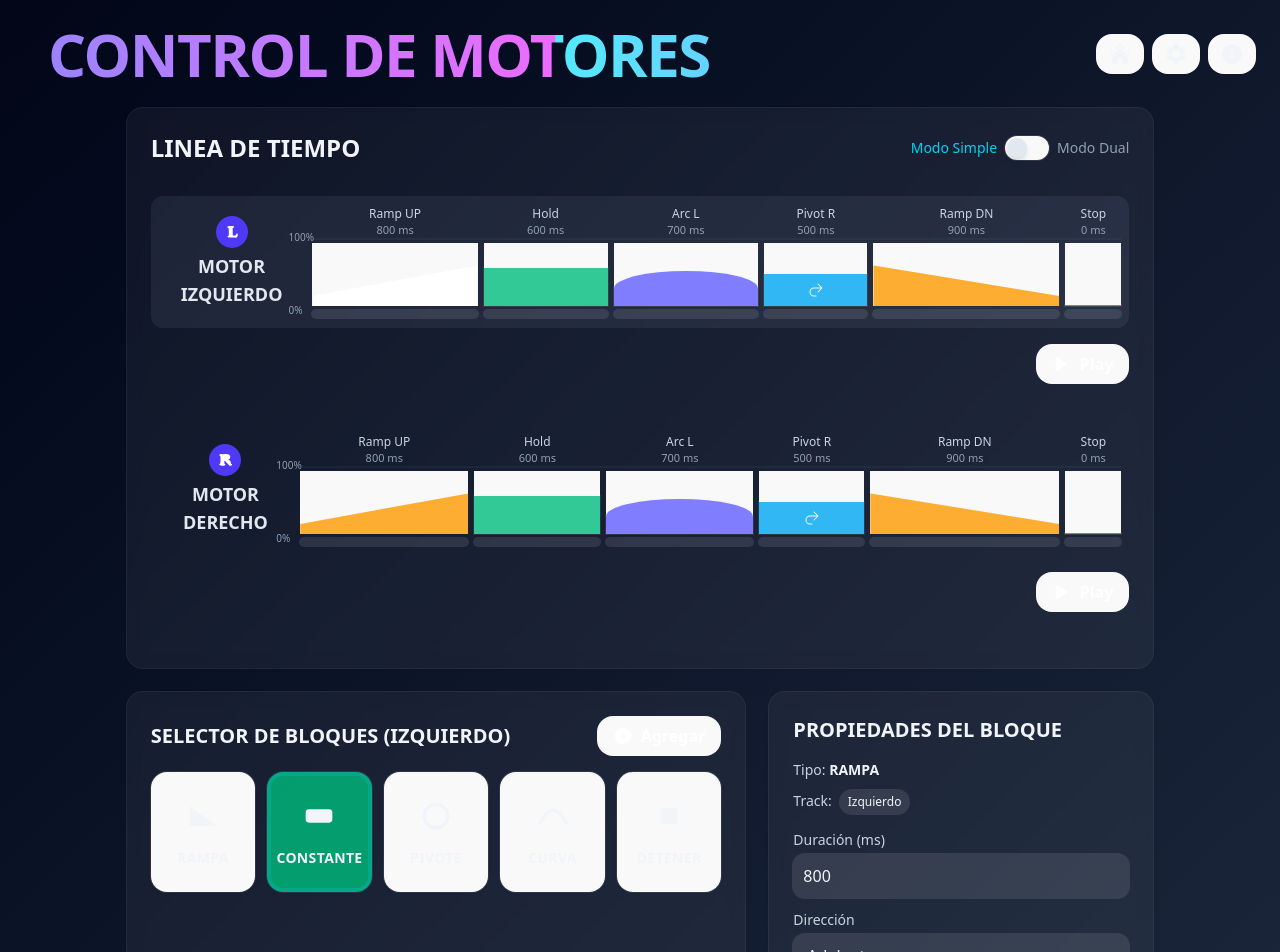
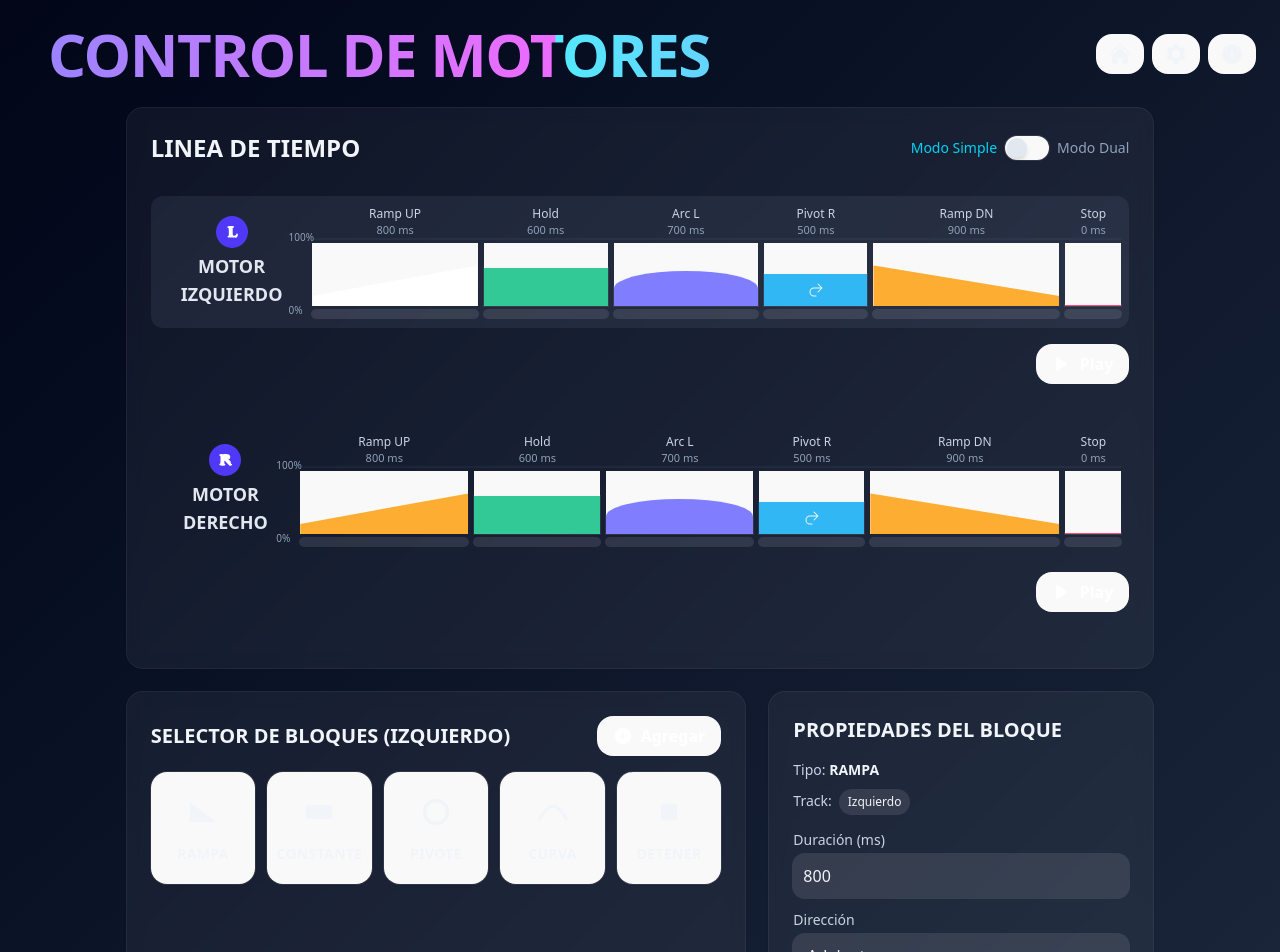
Before and after one commit to kobachajchir/WebESP01AutoMicro2025, a React (Vite) app: page /control in a window 1280 px wide. Shown: the top 952 px of the page. Built offline with nearby package versions, Linux system fonts and the light colour scheme; no server answers.

Commit message:
pre add drag and drop

```diff
--- a/src/components/MotorBlock.tsx
+++ b/src/components/MotorBlock.tsx
@@ -17,6 +17,14 @@ const labelES: Record<BlockKind, string> = {
   pivot: "PIVOTE",
   arc: "CURVA",
   stop: "DETENER",
+};
+
+const borderColorsByKind: Record<BlockKind, string> = {
+  ramp: "!ring-amber-400",
+  hold: "!ring-emerald-400",
+  pivot: "!ring-sky-400",
+  arc: "!ring-indigo-400",
+  stop: "!ring-rose-400",
 };
 
 const bgByKind: Record<BlockKind, string> = {
@@ -47,7 +55,7 @@ export default function MotorBlock({
     `${
       !selected ? "bg-white/10" : bgByKind[kind]
     } text-slate-100 ring-1 ring-white/10 shadow-sm transition-all duration-300 ` +
-    "focus-visible:outline-none focus-visible:ring-2 focus-visible:ring-cyan-400/40";
+    `focus-visible:outline-none focus-visible:ring-2 focus-visible:${borderColorsByKind[kind]}`;
 
   const hover =
     "hover:text-slate-900 hover:shadow-[inset_0_0_0_1px_theme('colors.cyan.400')] hover:-translate-y-1";
@@ -55,7 +63,7 @@ export default function MotorBlock({
   const active = selected
     ? "border-4 border-cyan-400/20"
     : pairSelected && kind === "pivot"
-    ? "outline outline-4 outline-white outline-offset-2 ring-2 ring-white/50"
+    ? {/*"outline outline-4 outline-white outline-offset-2 ring-2 ring-white/50"*/}
     : "";
 
   const disabledCls = disabled
--- a/src/pages/ControlSection.tsx
+++ b/src/pages/ControlSection.tsx
@@ -361,7 +361,7 @@ export default function ControlSection() {
   };
 
   // === SELECCIÓN DE TIPO EN PALETA (no agrega ni selecciona timeline) ===
-  const [paletteKind, setPaletteKind] = useState<BlockKind>("hold");
+  const [paletteKind, setPaletteKind] = useState<BlockKind |  null>(null);
 
   // === ALTAS/BAJAS ===
   const currentTrackForCreate: TrackKey =
@@ -384,7 +384,7 @@ export default function ControlSection() {
     const nb: Block = {
       id: uid(),
       kind: k,
-      label: k.charAt(0).toUpperCase() + k.slice(1),
+      label: k ? k.charAt(0).toUpperCase() + k.slice(1): "",
       durationMs: 500,
       direction: 0 as Dir,
       speed: k === "stop" ? undefined : 50,
@@ -896,7 +896,11 @@ export default function ControlSection() {
                 }
                 onClick={() => {
                   if (selectionLocked) return;
-                  setPaletteKind(k); // sólo marcar, no agregar ni seleccionar timeline
+                  if (k === paletteKind) {
+                    setPaletteKind(null); // desmarcar y dejar vacio
+                  } else {
+                    setPaletteKind(k); // sólo marcar, no agregar ni seleccionar timeline
+                  }
                 }}
               />
             ))}
@@ -905,7 +909,9 @@ export default function ControlSection() {
 
         {/* Propiedades */}
         <div
-          className={`w-full ${!selected && "hidden lg:block"} lg:max-w-sm rounded-2xl bg-white/5 backdrop-blur ring-1 ring-white/10 shadow-sm p-6 ${
+          className={`w-full ${
+            !selected && "hidden lg:block"
+          } lg:max-w-sm rounded-2xl bg-white/5 backdrop-blur ring-1 ring-white/10 shadow-sm p-6 ${
             !selection && "opacity-50"
           }`}
         >
@@ -1115,8 +1121,8 @@ export default function ControlSection() {
           <div className="flex items-center justify-between mt-2">
             <button
               className="group relative inline-flex items-center gap-2 rounded-2xl px-4 py-2 font-semibold
-                         transition-all duration-300 hover:text-slate-900
-                         hover:shadow-[inset_0_0_0_2px_theme('colors.cyan.400')]
+                         transition-all duration-300 hover:text-slate-900 bg-indigo-600 hover:ring-indigo-400 hover:ring-2
+                         hover:shadow-[inset_0_0_0_2px_theme('colors.white.400')]
                          focus-visible:outline-none focus-visible:ring-2 focus-visible:ring-cyan-400/40"
               onClick={() => {
                 if (!selection || !selected) return;
@@ -1204,7 +1210,7 @@ export default function ControlSection() {
               onClick={onRemoveSelected}
               disabled={!selection}
               className="btn-danger group relative inline-flex items-center gap-2 rounded-2xl px-4 py-2 font-semibold text-white
-                         transition-all duration-300 hover:text-slate-900
+                         transition-all duration-300 hover:text-slate-900 bg-red-600 hover:ring-red-400 hover:ring-2
                          hover:shadow-[inset_0_0_0_2px_theme('colors.red.400')]
                          focus-visible:outline-none focus-visible:ring-2 focus-visible:ring-red-400/40
                          disabled:opacity-50 disabled:cursor-not-allowed"
```
